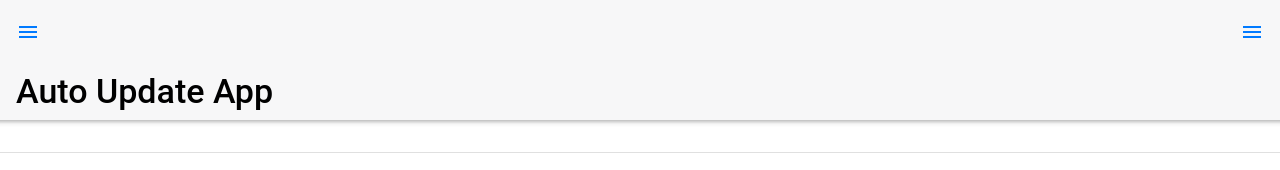
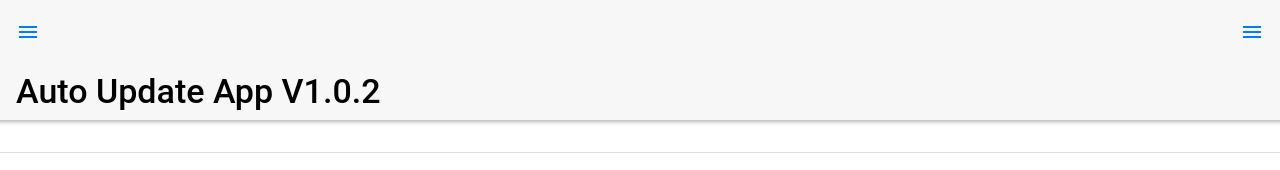
Before and after one commit to grimaliuc/test-auto-update-app, a website: page www/index.html in a window 1280 px wide. Shown: the top 170 px of the page. Drawn offline with Linux system fonts and the light colour scheme.

Commit message:
v2 release

```diff
--- a/cordova/config.xml
+++ b/cordova/config.xml
@@ -1,5 +1,5 @@
 <?xml version='1.0' encoding='utf-8'?>
-<widget id="io.framework7.myapp" version="1.0.1" xmlns="http://www.w3.org/ns/widgets" xmlns:cdv="http://cordova.apache.org/ns/1.0">
+<widget id="io.framework7.myapp" version="1.0.2" xmlns="http://www.w3.org/ns/widgets" xmlns:cdv="http://cordova.apache.org/ns/1.0">
     <name>Auto Update App</name>
     <description>Sample Apache Cordova App</description>
     <author email="dev@cordova.apache.org" href="https://cordova.apache.org">
--- a/cordova/package.json
+++ b/cordova/package.json
@@ -1,7 +1,7 @@
 {
   "name": "io.framework7.myapp",
   "displayName": "Auto Update App",
-  "version": "1.0.1",
+  "version": "1.0.2",
   "description": "A sample Apache Cordova application that responds to the deviceready event.",
   "main": "index.js",
   "scripts": {
--- a/package.json
+++ b/package.json
@@ -1,13 +1,13 @@
 {
   "name": "auto-update-app",
   "private": true,
-  "version": "1.0.1",
+  "version": "1.0.2",
   "description": "Auto Update App",
   "repository": "",
   "license": "UNLICENSED",
   "scripts": {
     "start": "npm run serve",
-    "serve": "http-server ./www/ -o -c 1 -a localhost -p 8080",
+    "serve": "http-server ./www/ -o -c 1 -a localhost -p 8181",
     "build-cordova": "node ./build/build.js && cd cordova && cordova build",
     "run-on-android": "node ./build/build.js && cd cordova && cordova build && cordova run android --device",
     "postinstall": "cpy --flat ./node_modules/framework7-icons/fonts/*.* ./www/fonts/ && cpy --flat ./node_modules/material-icons/iconfont/*.* ./www/fonts/ && cpy --flat ./node_modules/framework7/*.js ./www/framework7 && cpy --flat ./node_modules/framework7/*.js.map ./www/framework7 && cpy --flat ./node_modules/framework7/*.css ./www/framework7 && cpy --flat ./node_modules/framework7/*.map ./www/framework7"
--- a/www/index.html
+++ b/www/index.html
@@ -96,7 +96,7 @@
                   <i class="icon material-icons if-md">menu</i>
                 </a>
               </div>
-              <div class="title sliding">Auto Update App</div>
+              <div class="title sliding">Auto Update App V1.0.2</div>
               <div class="right">
                 <a href="#" class="link icon-only panel-open" data-panel="right">
                   <i class="icon f7-icons if-not-md">menu</i>
@@ -104,7 +104,7 @@
                 </a>
               </div>
               <div class="title-large">
-                <div class="title-large-text">Auto Update App</div>
+                <div class="title-large-text">Auto Update App V1.0.2</div>
               </div>
             </div>
           </div>
--- a/www/js/app.js
+++ b/www/js/app.js
@@ -5,7 +5,7 @@ var app = new Framework7({
     name: 'Auto Update App', // App name
     theme: 'auto', // Automatic theme detection
     el: '#app', // App root element
-    version: '1.0.1',
+    version: '1.0.2',
     id: 'io.framework7.myapp', // App bundle ID
     // App store
     store: store,
```
Also changed, not shown: 2 other files.
